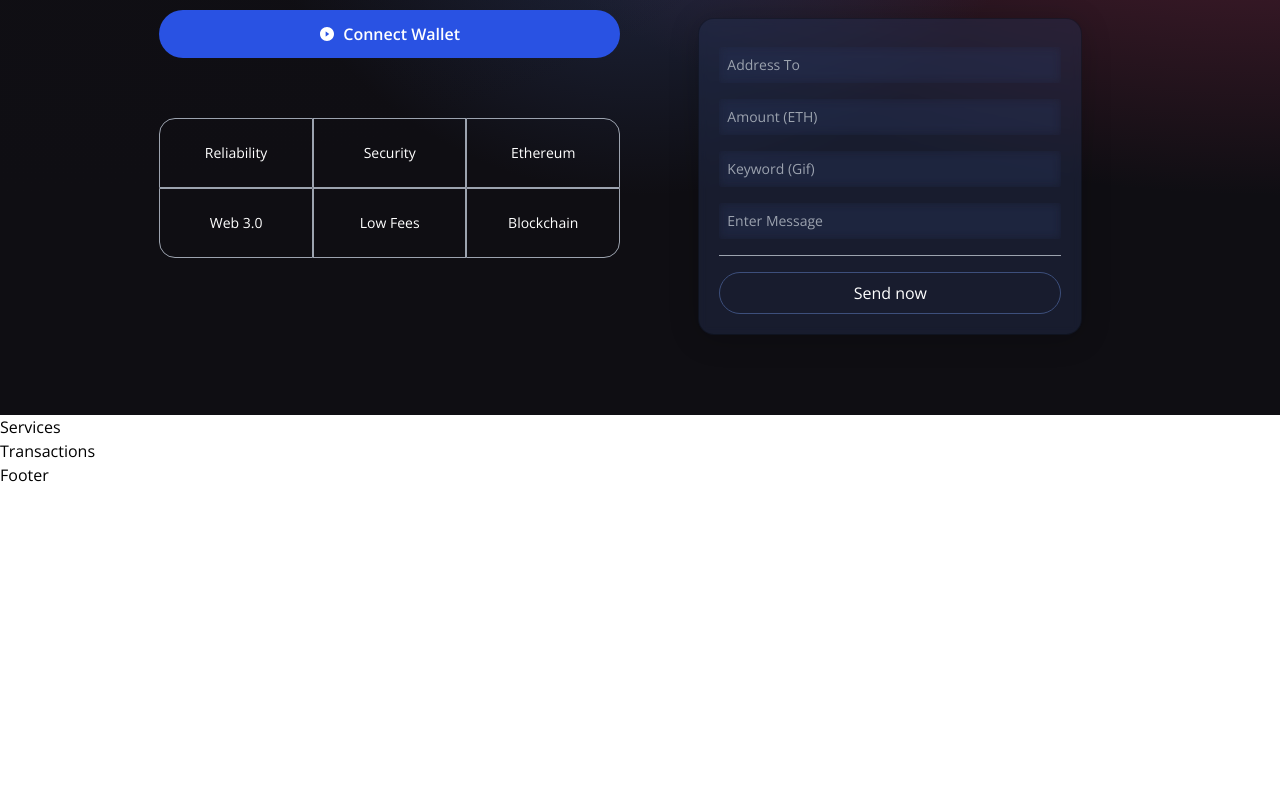
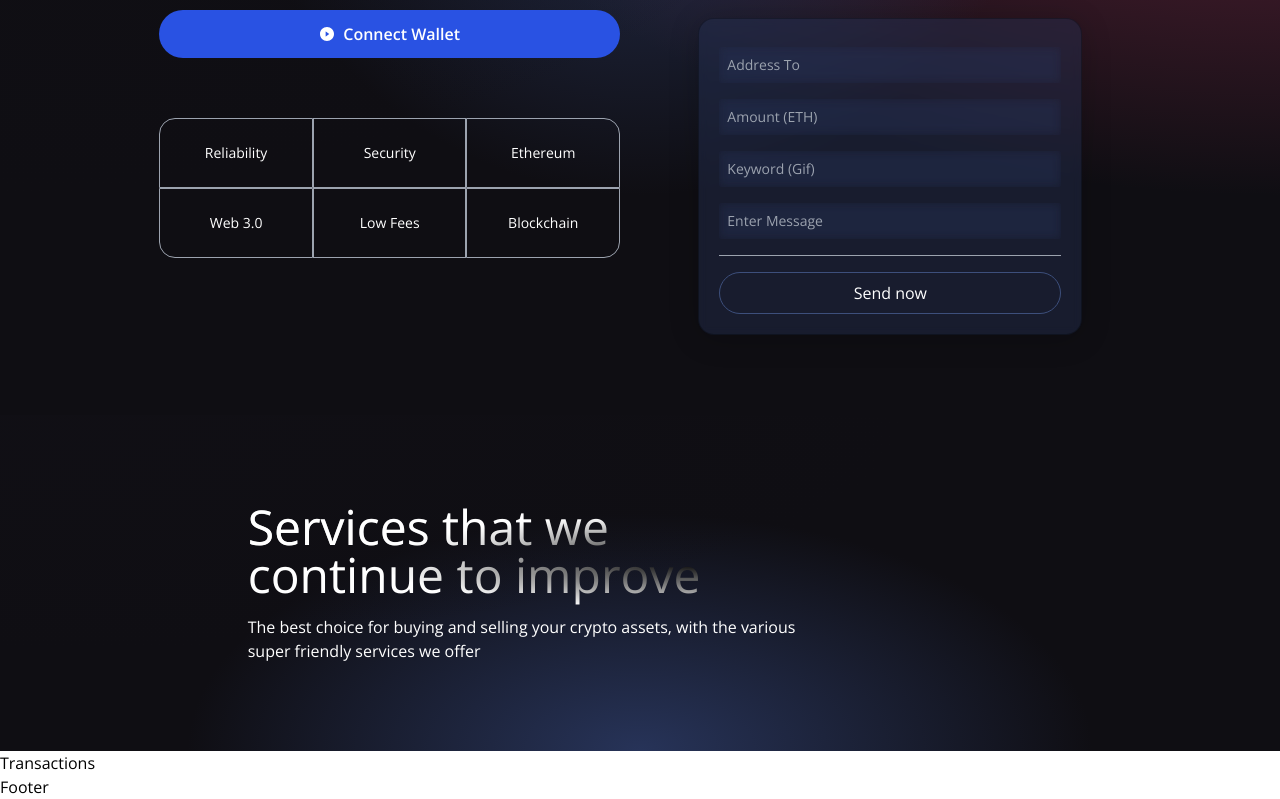
Before and after one commit to sithum-dev/krypt-web-3-0, a React (Vite) app in the folder client/: page / in a window 1280 px wide. Shown: the part 334-1133 px from the top of the page. Before the commit the page ends 821 px from the top, so only its background shows below. Built offline with nearby package versions, Linux system fonts and the light colour scheme.

Commit message:
setup services page

```diff
--- a/client/src/components/Services.jsx
+++ b/client/src/components/Services.jsx
@@ -1,5 +1,26 @@
+import React from "react";
+import { BsShieldFillCheck } from "react-icons/bs";
+import { BiSearchAlt } from "react-icons/bi";
+import { RiHeart2Fill } from "react-icons/ri";
+
 const Services = () => {
-  return <div>Services</div>;
+  return (
+    <div className="flex w-full justify-center items-center gradient-bg-services">
+      <div className="flex mf:flex-row flex-col items-center justify-between md:p-20 py-12 px-4">
+        <div className="flex-1 flex flex-col justify-start items-start">
+          <h1 className="text-white text-3xl sm:text-5xl py-2 text-gradient ">
+            Services that we
+            <br />
+            continue to improve
+          </h1>
+          <p className="text-left my-2 text-white font-light md:w-9/12 w-11/12 text-base">
+            The best choice for buying and selling your crypto assets, with the
+            various super friendly services we offer
+          </p>
+        </div>
+      </div>
+    </div>
+  );
 };
 
 export default Services;
--- a/client/src/context/TransactionContext.jsx
+++ b/client/src/context/TransactionContext.jsx
@@ -105,6 +105,7 @@
 
       const transactionsCount =
         await transactionsContract.getTransactionCount();
+
       setTransactionCount(transactionsCount.toNumber());
 
       window.location.reload();
```
